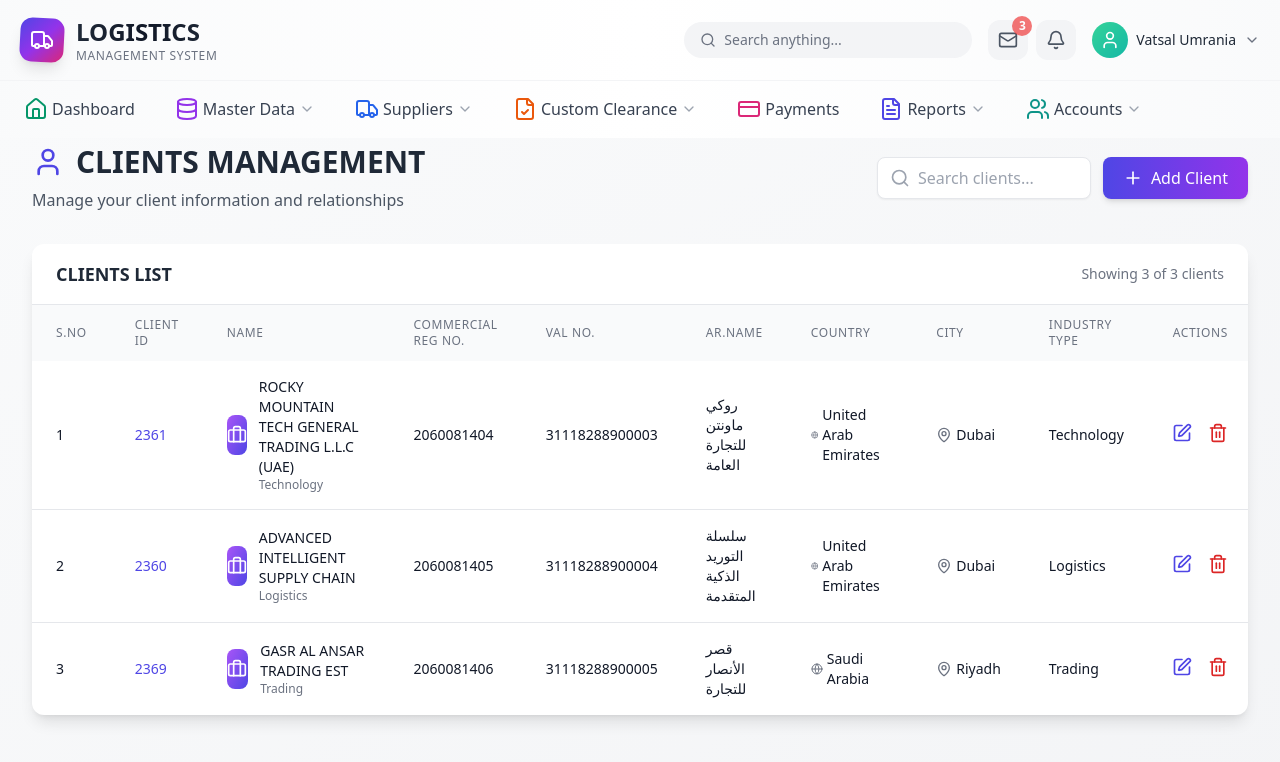
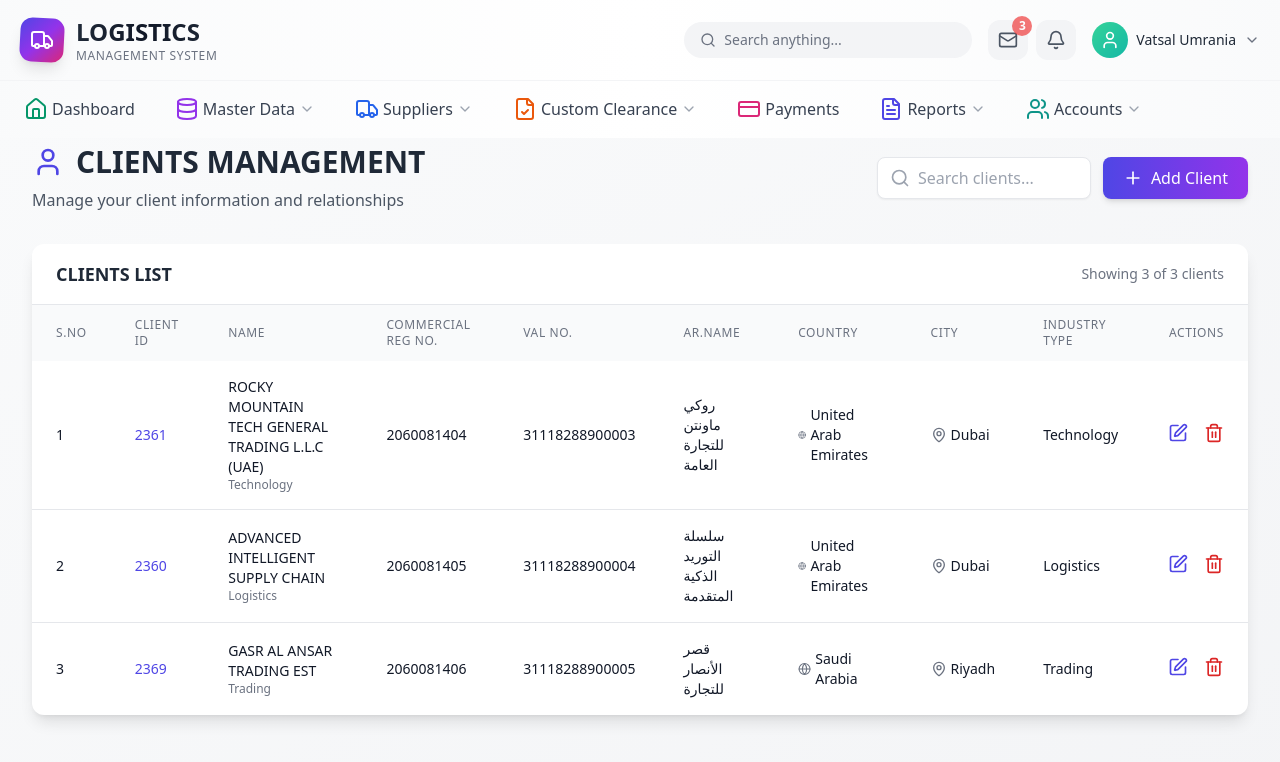
Before and after one commit to VatsalUmrania/Logitics-Management-System, a React (Vite) app: page /clients in a window 1280 px wide. Shown: the top 762 px of the page. Built offline with nearby package versions, Linux system fonts and the light colour scheme.

Commit message:
Clients Page Upadted

```diff
--- a/src/components/Clients.jsx
+++ b/src/components/Clients.jsx
@@ -630,9 +630,6 @@ const ClientManagementPage = () => {
                       </td>
                       <td className="px-6 py-4">
                         <div className="flex items-center">
-                          <div className="w-10 h-10 bg-gradient-to-br from-purple-500 to-indigo-600 rounded-lg flex items-center justify-center mr-3">
-                            <Briefcase className="w-5 h-5 text-white" />
-                          </div>
                           <div>
                             <div className="text-sm font-medium text-gray-900">{client.name}</div>
                             <div className="text-xs text-gray-500">{client.industryType}</div>
```
